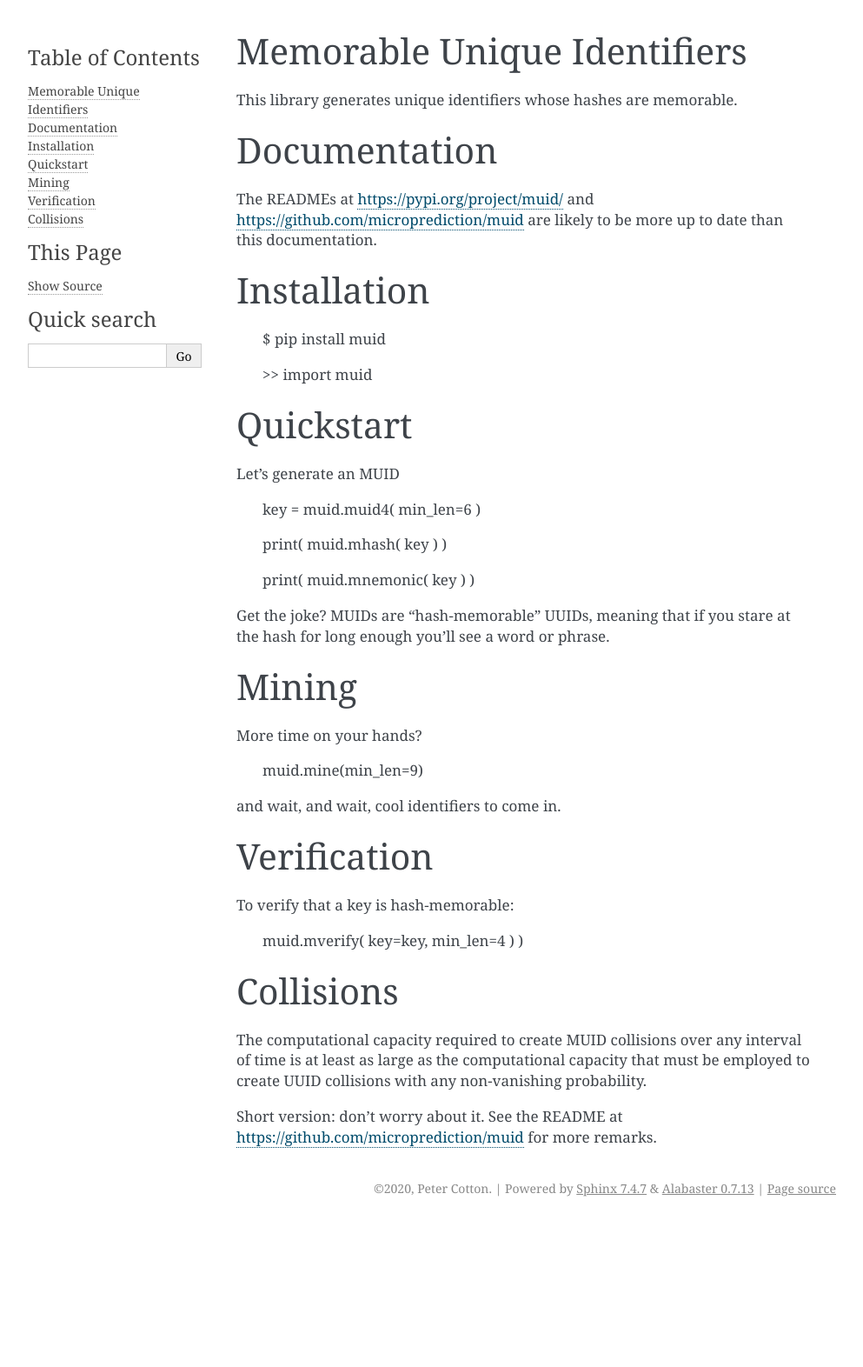
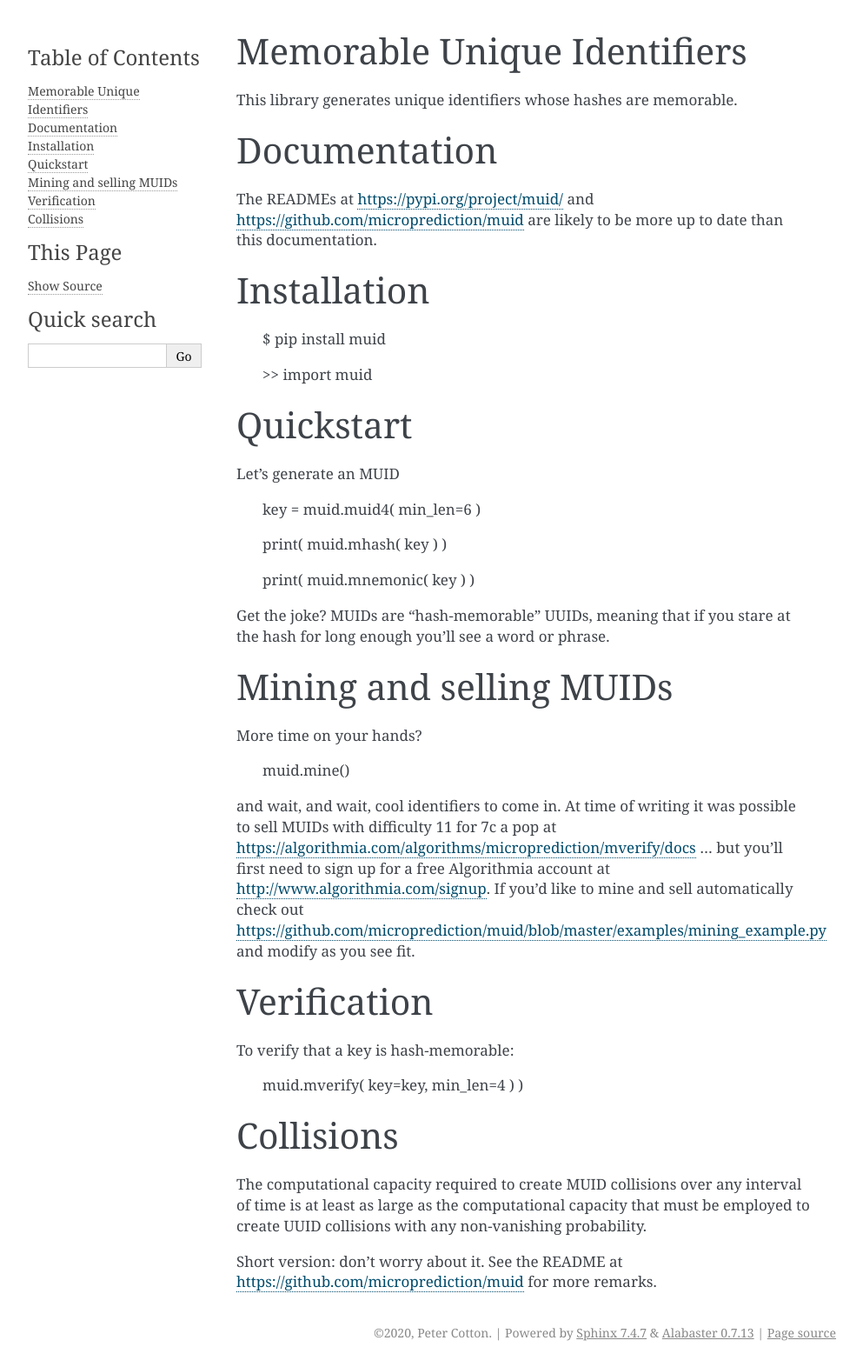
Before and after one commit to microprediction/muid, a Sphinx documentation site: the page built from docs/index.rst, in a window 1280 px wide. Shown: the whole page at 87% size, without its empty margins (148-1141 px from the left). Built offline with Sphinx 7.4.7, drawn with Linux system fonts in a browser that asks for light colours; before the commit the page ends 1406 px from its top, so only the background shows below that.

Commit message:
read the docs

```diff
--- a/docs/index.rst
+++ b/docs/index.rst
@@ -32,14 +32,17 @@ Let's generate an MUID
 
 Get the joke? MUIDs are "hash-memorable" UUIDs, meaning that if you stare at the hash for long enough you'll see a word or phrase.
 
-Mining
-======
+Mining and selling MUIDs
+========================
 
 More time on your hands?
 
-     muid.mine(min_len=9)
+     muid.mine()
 
-and wait, and wait, cool identifiers to come in.
+and wait, and wait, cool identifiers to come in. At time of writing
+it was possible to sell MUIDs with difficulty 11 for 7c a pop at https://algorithmia.com/algorithms/microprediction/mverify/docs ... but you'll
+first need to sign up for a free Algorithmia account at http://www.algorithmia.com/signup. If you'd like to
+mine and sell automatically check out https://github.com/microprediction/muid/blob/master/examples/mining_example.py and modify as you see fit.
 
 Verification
 ============
```
